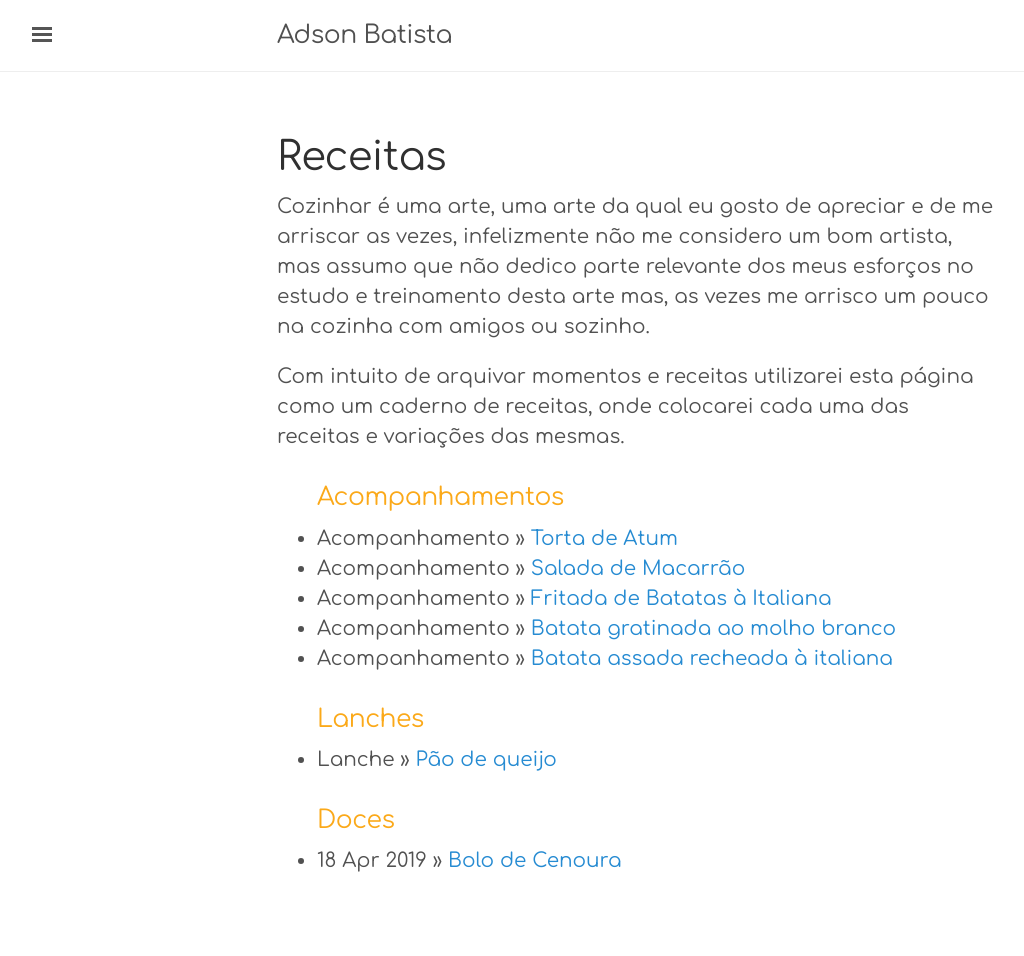
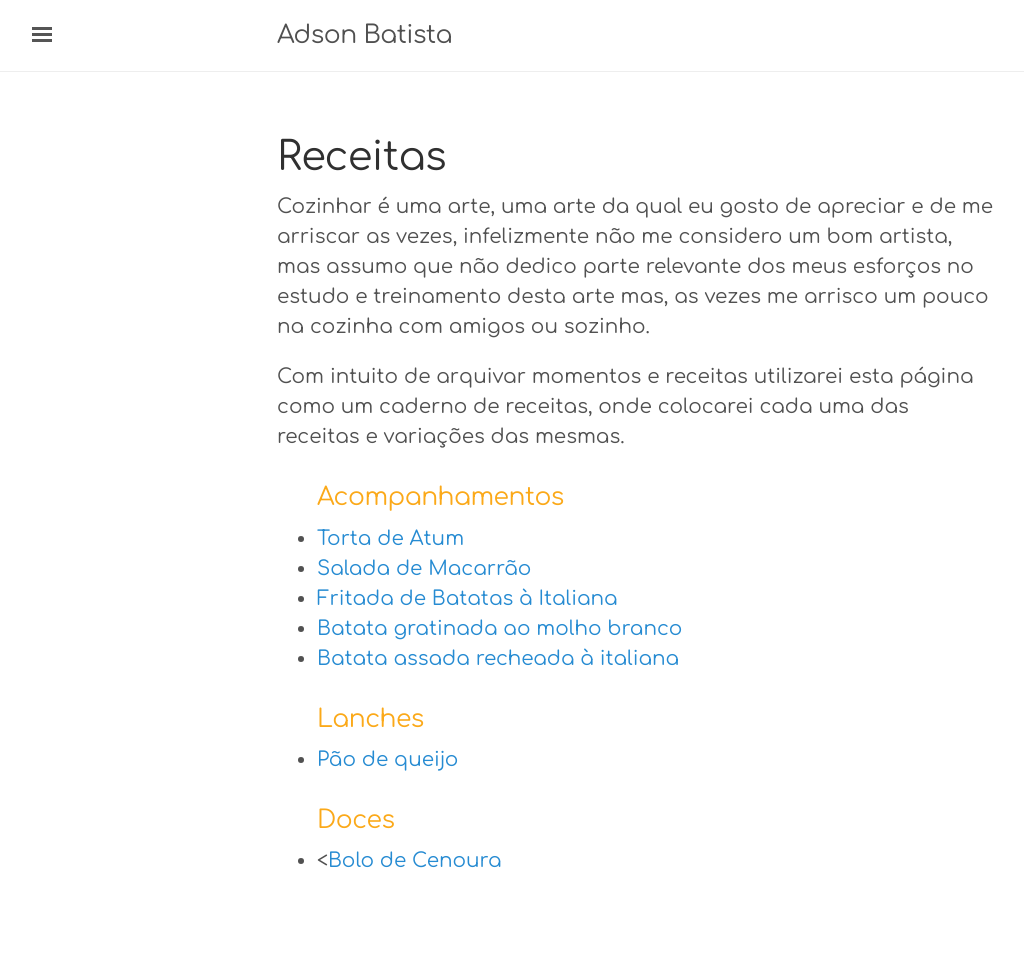
Before and after one commit to AdsonBatista/AdsonBatista.github.io, a Jekyll site: the page built from receitas.md, in a window 1280 px wide. Shown: the whole page, without its empty margins (3-1027 px from the left). Built offline with Jekyll 4.4.1, drawn with Linux system fonts in a browser that asks for light colours; some of the changed lines change nothing that is shown.

Commit message:
Text fix

```diff
--- a/receitas.md
+++ b/receitas.md
@@ -13,7 +13,7 @@
     <h3 class="orange">Acompanhamentos</h3>
     {% for post in site.tags.Acompanhamento %}
     {% assign tags = site.tags | sort %}
-      <li><span>{{ post.tag }}</span> &raquo; <a href="{{ post.url }}">{{ post.title }}</a></li>
+      <li><a href="{{ post.url }}">{{ post.title }}</a></li>
     {% endfor %}
   </ul>
 <p></p>
@@ -21,7 +21,7 @@
   <ul class="posts">
       <h3 class="orange">Lanches</h3>
     {% for post in site.tags.Lanche %}
-      <li><span>{{ post.tag }}</span> &raquo; <a href="{{ post.url }}">{{ post.title }}</a></li>
+      <li><a href="{{ post.url }}">{{ post.title }}</a></li>
     {% endfor %}
   </ul>
 <p></p>
@@ -29,7 +29,7 @@
   <ul class="posts">
   <h3 class="orange">Doces</h3>
     {% for post in site.tags.Doce %}
-      <li><span>{{ post.date | date_to_string }}</span> &raquo; <a href="{{ post.url }}">{{ post.title }}</a></li>
+      <li><<a href="{{ post.url }}">{{ post.title }}</a></li>
     {% endfor %}
   </ul>
 <p></p>
```
